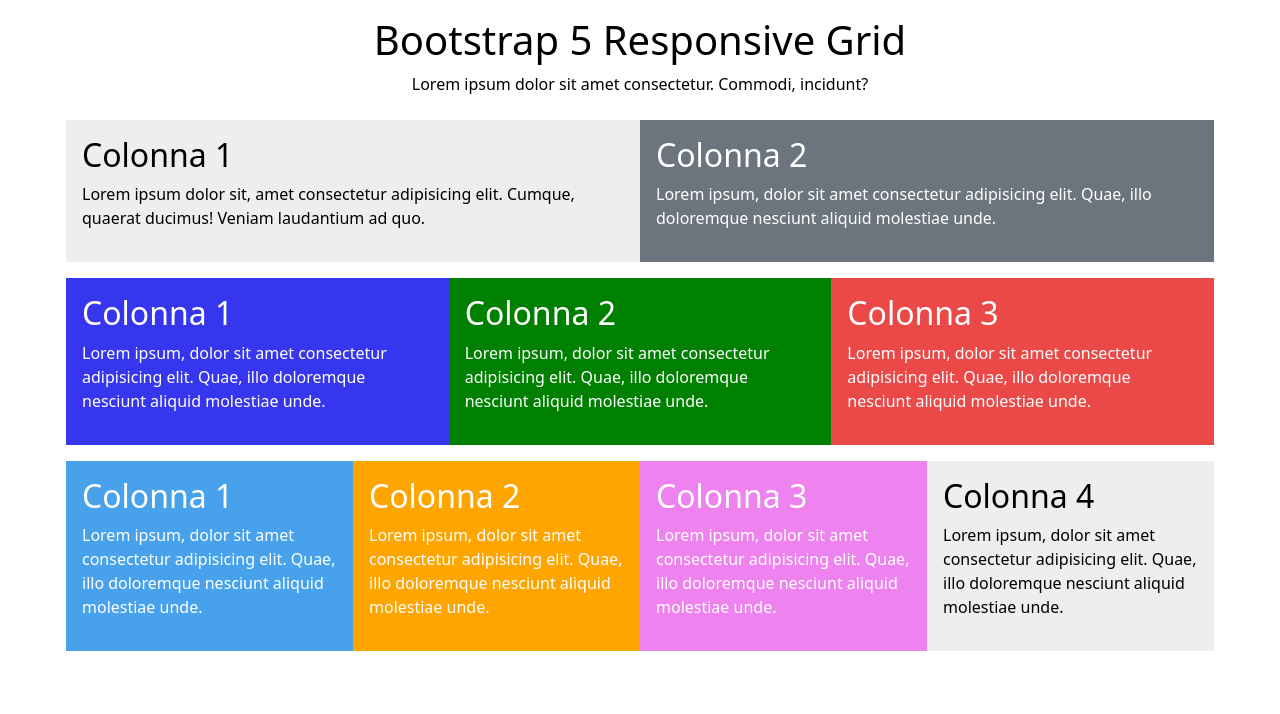
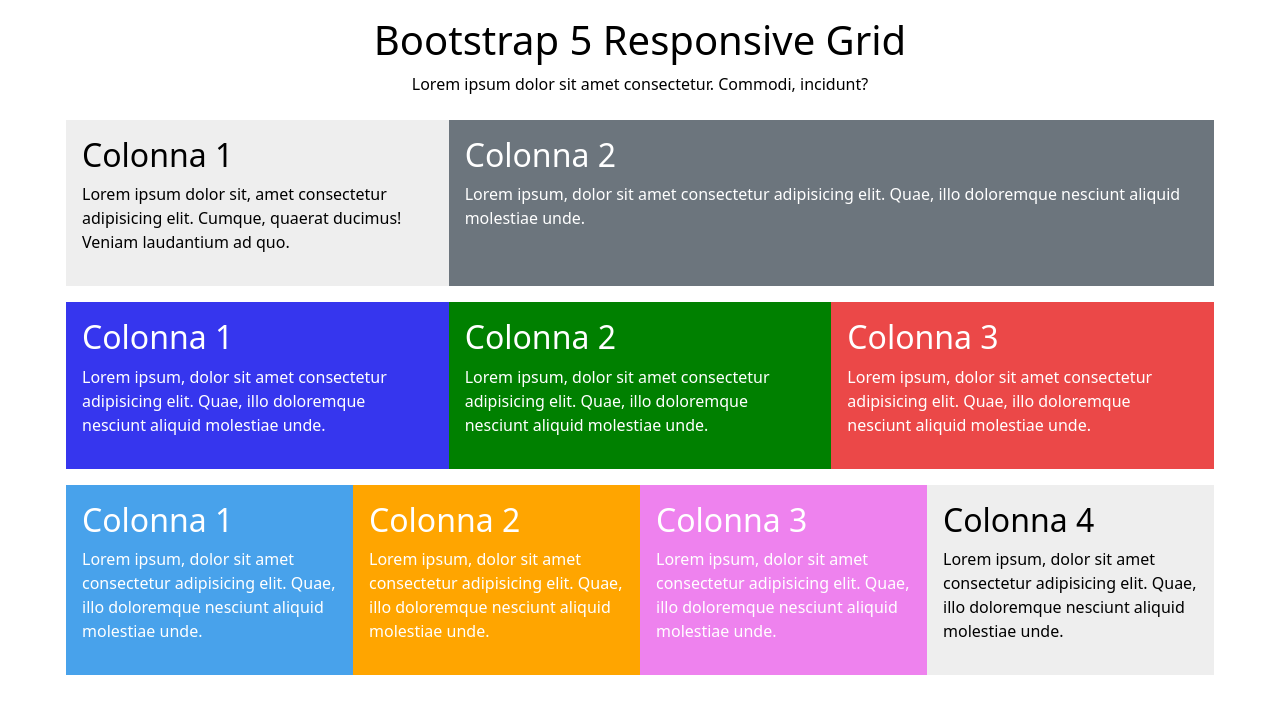
Before and after one commit to AVenturi98/htmlcss-bootstrap-layout, a plain HTML site: page index.html in a window 1280 px wide. Drawn offline with nearby package versions, Linux system fonts and the light colour scheme.

Commit message:
ADD: Desktop responsive

```diff
--- a/index.html
+++ b/index.html
@@ -18,11 +18,11 @@
     <main>
         <section class="container p-2">
             <div class="row">
-                <div class="col col-md-6 p-3 col_1_sec_1">
+                <div class="col col-md-6 col-xl-4 p-3 col_1_sec_1">
                     <h2>Colonna 1</h2>
                     <p>Lorem ipsum dolor sit, amet consectetur adipisicing elit. Cumque, quaerat ducimus! Veniam laudantium ad quo.</p>
                 </div>
-                <div class="col-12 col-md-6 p-3 col_2_sec_1">
+                <div class="col-12 col-md-6 col-xl-8 p-3 col_2_sec_1">
                     <h2>Colonna 2</h2>
                     <p>Lorem ipsum, dolor sit amet consectetur adipisicing elit. Quae, illo doloremque nesciunt aliquid molestiae unde.</p>
                 </div>
```
